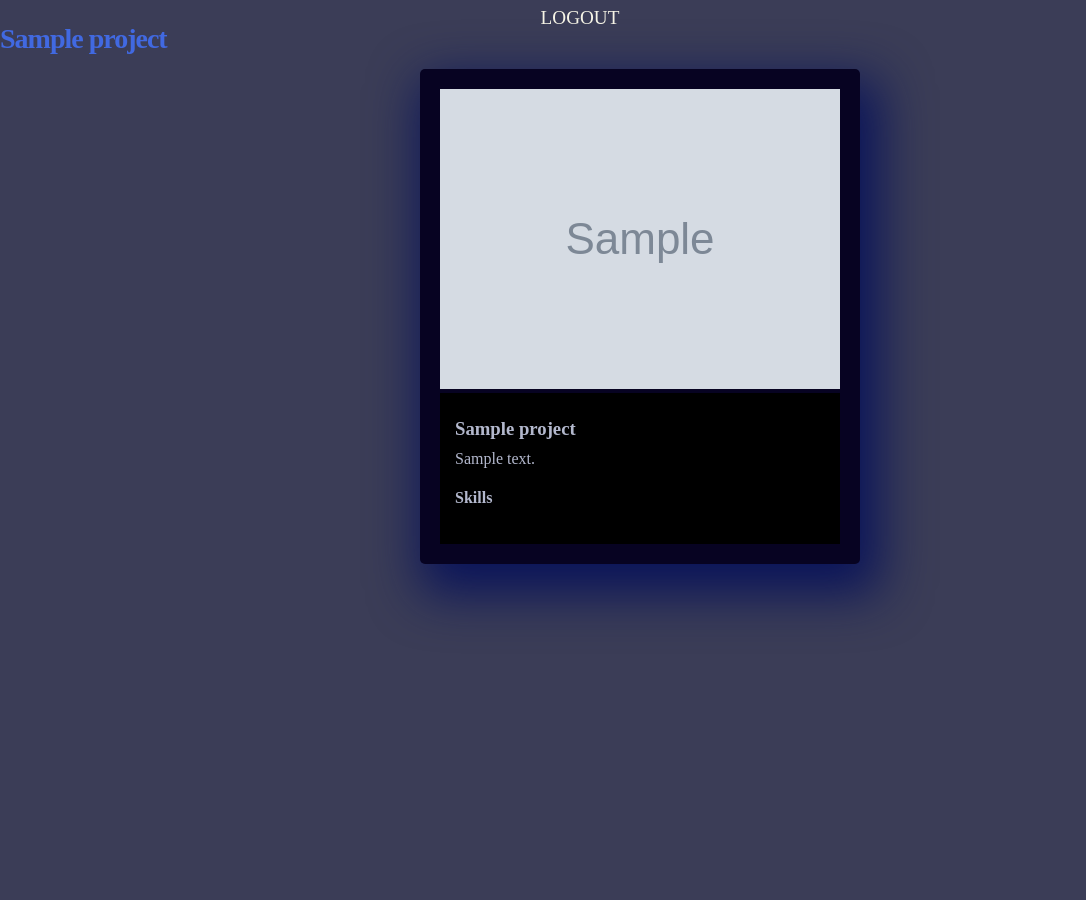
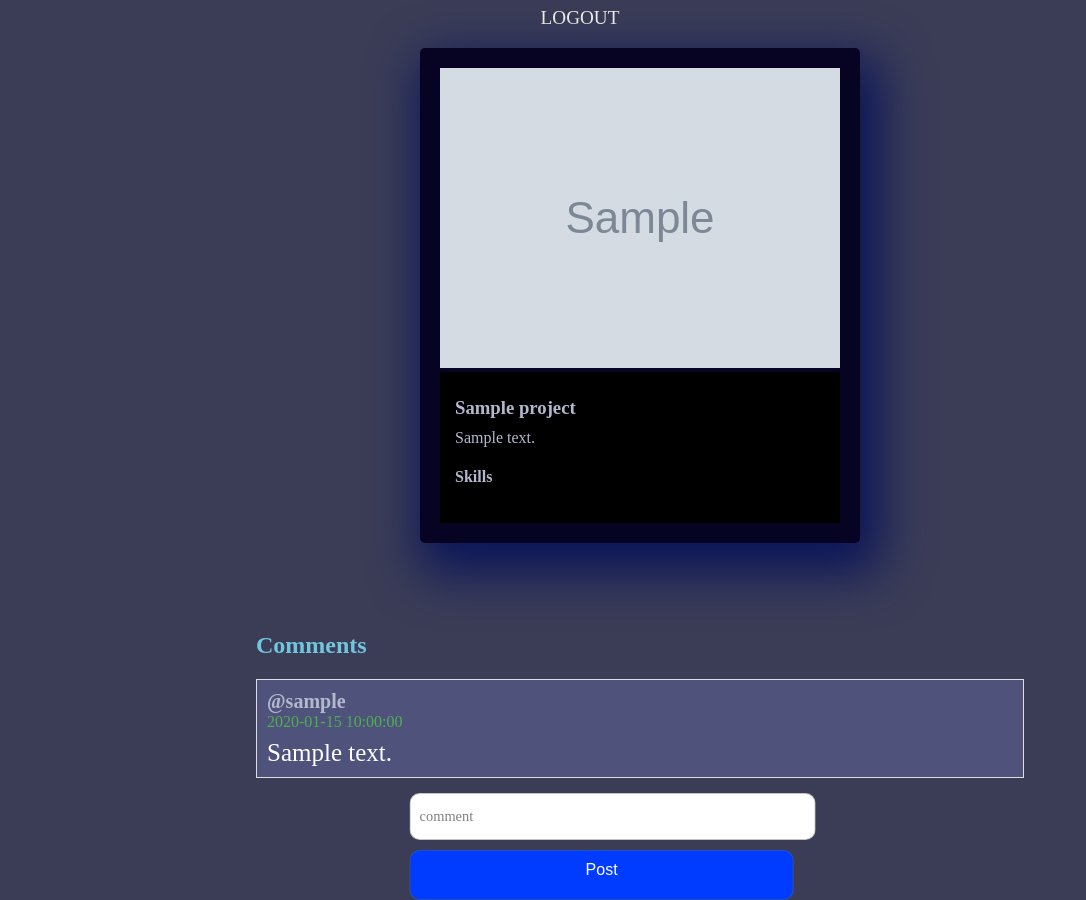
Before and after one commit to tommy457/Portogolio, a Flask app: page /profile/1/show/1 in a window 1280 px wide. Shown: the part 70-970 px from the top of the page, without its empty margins (0-1086 px from the left). Before the commit the page ends 682 px from the top, so only its background shows below. Run offline with Flask 3, Linux system fonts and the light colour scheme; a user stored in the database is signed in; tables that the repository leaves empty hold one stand-in row (values such as "Sample post"); grey boxes marked "Sample" are stand-in pictures; some libraries are stand-ins or nearby versions.

Commit message:
implemented commenting feature and updating the ui accordingly and add a method for querying the comments and update to readme file

```diff
--- a/app.py
+++ b/app.py
@@ -9,7 +9,9 @@
 from models.forms import (RegistrationForm,
                           LoginForm,
                           ProfileUpdateForm,
-                          ProjectCreateForm)
+                          ProjectCreateForm,
+                          CommentForm)
+from models.comment import Comment
 from models.profile import Profile
 from models.projects import Project
 from models.user import User
@@ -178,14 +180,36 @@
 
 @app.route("/profile/<user_id>/show/<project_id>",
            strict_slashes=False,
-           methods=["GET"])
+           methods=["GET", "POST"])
 def show_project(user_id, project_id):
     """renders a singel project page"""
     profile = storage.get_by_fk(Profile, user_id)
     project = storage.get(Project, project_id)
+    comments = storage.get_all_comments(project_id=project_id)
 
-    return render_template("project.html", project=project, title=project.name)
-
+    if current_user.is_authenticated:
+        form = CommentForm()
+        if form.validate_on_submit():
+            comment = Comment(body=form.body.data,
+                              user_id=current_user.id,
+                              project_id=project_id,
+                              )
+            storage.new(comment)
+            print(comment)
+            storage.save()
+            return redirect(url_for("show_project",
+                                    user_id=user_id,
+                                    project_id=project_id,
+                                    ))
+        return render_template("project.html",
+                           form=form,
+                           project=project,
+                           comments=comments
+                           )
+    return render_template("project.html",
+                           project=project,
+                           comments=comments,
+                           title=project.name)
 
 @app.route("/profile/<user_id>/edit/<project_id>",
            strict_slashes=False,
--- a/models/db_storage.py
+++ b/models/db_storage.py
@@ -7,6 +7,7 @@
 from models.user import User
 from models.profile import Profile
 from models.projects import Project
+from models.comment import Comment
 import models
 
 classes = {"User": User, "Profile": Profile, "Project": Project}
@@ -107,3 +108,13 @@
             if (value.user_id == fk_id):
                 return value
         return None
+
+    def get_all_comments(self, project_id):
+        """
+        Returns the comment object based on the user_id and project_id, or
+        None if not found
+        """
+        comments = self.__session.query(Comment).\
+            filter_by(project_id=project_id).\
+                order_by(Comment.created_at.desc()).all()
+        return comments
--- a/models/forms.py
+++ b/models/forms.py
@@ -63,3 +63,8 @@
                                  validators=[FileAllowed(['jpg', 'png'])])
     tags = StringField("Tags ('comma-separated')", validators=[DataRequired()])
     submit = SubmitField('Save')
+
+
+class CommentForm(FlaskForm):
+    body = StringField('Body', validators=[DataRequired(Length(max=512))])
+    submit = SubmitField('Post')
--- a/models/projects.py
+++ b/models/projects.py
@@ -27,8 +27,11 @@
     background_image = Column(
         String(20),
         nullable=False,
-        default="default.jpg")
+        default="default.png")
     github_link = Column(String(128), nullable=False)
     demo_link = Column(String(128))
     tags = Column(JSON)
+    comments = relationship("Comment",
+                            backref="project",
+                            cascade="all, delete")
     user_id = Column(String(60), ForeignKey('users.id'), nullable=False)
--- a/models/user.py
+++ b/models/user.py
@@ -30,3 +30,4 @@
     projects = relationship("Project", backref="user", cascade="all, delete")
     profile = relationship("Profile", backref="user", cascade="all, delete")
     tags = relationship("Tag", secondary=user_tag, viewonly=False)
+    comments = relationship("Comment", backref="user", cascade="all, delete")
--- a/models/utils.py
+++ b/models/utils.py
@@ -8,7 +8,7 @@
 
 
 def save_picture(form_picture, path, app, prev=None):
-    if prev and prev != "default.jpg":
+    if prev and prev != "default.png":
         os.remove(path='static/{}/{}'.format(path, prev))
     print("IN")
     if form_picture:
@@ -26,6 +26,7 @@
         print("saved")
         return picture_fn
 
+
 def format_skills(data):
     """helper function for formatting text"""
     skills = data
--- a/static/styles/main.css
+++ b/static/styles/main.css
@@ -51,9 +51,12 @@
 
 a {
   text-decoration: none;
+
 }
-a:visited {
-  color: #000;
+.comment-author a {
+  color: #B3B8CD;
+  font-size: 20px;
+  text-align: left;
 }
 
 .user-stories {
@@ -107,6 +110,9 @@
   gap: 10px;
   background: none;
   border-radius: 20px;
+  padding-top: 50px;
+  position: fixed;
+
   transform: translate(136%, 2%);
   text-align: center;
 }
@@ -430,3 +436,49 @@
   color: red;
   margin-top: 5px;
 }
+
+.comments-section {
+  padding-top: 50px;
+  width: 60%;
+  margin: 0 auto;
+}
+
+.comment {
+  border: 1px solid #ddd;
+  padding: 10px;
+  margin-bottom: 15px;
+  background-color: #4f537b;
+}
+
+.comment-author {
+  font-weight: bold;
+}
+
+.comment-date {
+  font-size: 1em;
+  color: #4caf50;
+}
+
+.comment-text {
+  margin-top: 8px;
+  font-size: 25px;
+  color: rgb(255, 255, 255);
+}
+
+.comment-form {
+  margin-top: 20px;
+}
+
+.comment-form textarea {
+  width: 100%;
+  padding: 10px;
+  margin-bottom: 10px;
+}
+
+.comment-form input[type="submit"] {
+  background-color: #4caf50;
+  color: white;
+  padding: 10px 15px;
+  border: none;
+  cursor: pointer;
+}
--- a/templates/developers.html
+++ b/templates/developers.html
@@ -4,10 +4,10 @@
 <div class="developers">
     {% for user in users %}
     <div class="card-container">
-        <img class="round" src="https://randomuser.me/api/portraits/lego/2.jpg" alt="user" />
+        <img class="round" src="{{ url_for('static', filename='images/' + user.profile_pic) }}" alt="user" />
         <h3>{{ user.username }}</h3>
-        <h6>New York</h6>
-        <p>User interface designer and <br/> front-end developer</p>
+        <h6>{{ user.country }}</h6>
+        <p>{{ user.role }}</p>
         <div class="buttons">
             <button class="primary">
                 <a href="#" >Message</a>
--- a/templates/project.html
+++ b/templates/project.html
@@ -10,7 +10,7 @@
         {{ form.background_image(class='', type='file', accept='image/*',  onchange="readURL(this)") }}
     </div>
     {% if not project %}
-        <img src="{{ url_for('static', filename='project_images/default.jpg') }}" id="output" width="900" alt="nONE"/>
+        <img src="{{ url_for('static', filename='project_images/default.png') }}" id="output" width="900" alt="nONE"/>
     {% else %}
         <img src="{{ url_for('static', filename='project_images/' + project.background_image) }}" id="output" width="900" alt="nONE"/>
 
@@ -63,6 +63,35 @@
         </div>
     </div>
 </div>
+<div class="comments-section">
+    <h2>Comments</h2>
+        {% for comment in comments %}
+        <div class="comment">
+            <div class="comment-author">
+                <a href="{{ url_for('profile', user_id=comment.user.id) }}" >@{{ comment.user.username }}</a>
+            </div>
+            <div class="comment-date">{{ comment.user.created_at }}</div>
+            <div class="comment-text">
+                {{ comment.body }}
+            </div>
+        </div>
+
+        {% endfor %}
+        {% if current_user.is_authenticated %}
+        <form class="form-project form-update" method="POST" action="">
+            {{ form.hidden_tag() }}
+            <label>
+                {{ form.body(class="input") }}
+                <span>comment</span>
+            </label>
+            <label>
+                {{ form.submit(class="input submit") }}
+            </label>
+        </form>
+        {% endif %}
+    </div>
+
+</div>
 {% endif %}
 
 {% endblock content %}
```
Also changed, not shown: models/comment.py (added, +12 -0 lines), templates/profile.html (+4 -13 lines), README.md, static/project_images/default.jpg (deleted), static/project_images/default.png (added).
